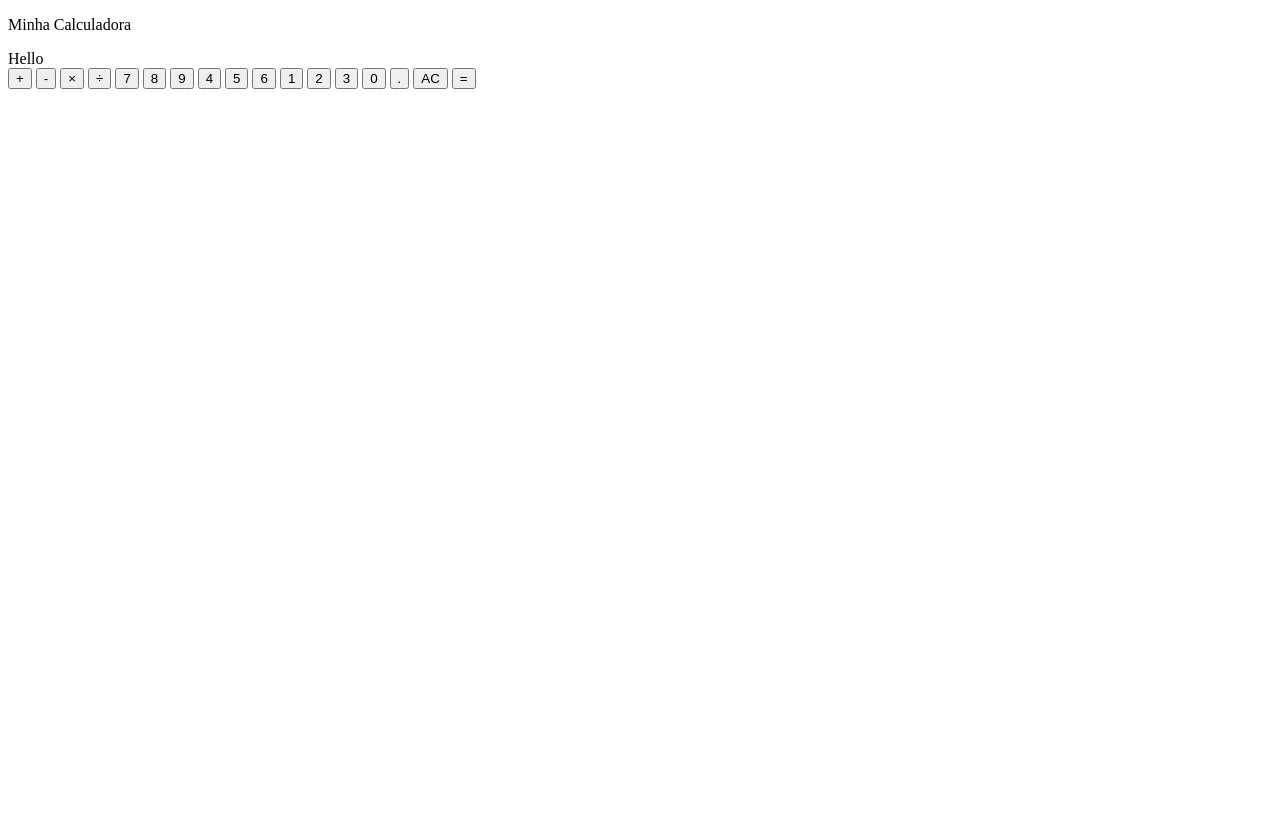
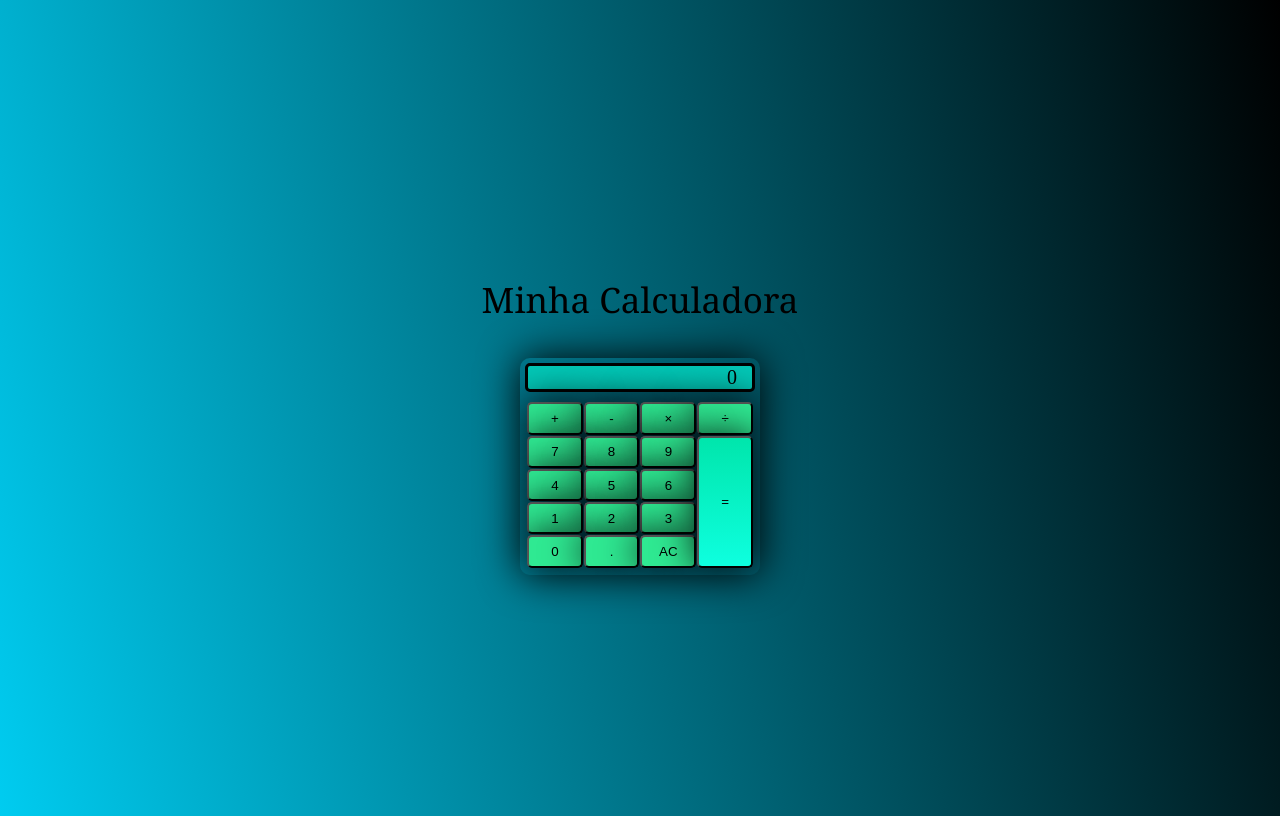
Before and after one commit to viniciusalves23/Calculadora-HTML-CSS-JS, a plain HTML site: page index.html in a window 1280 px wide. Drawn offline with Linux system fonts and the light colour scheme.

Commit message:
Foi criado o arquivo style.css para estilizar o html (index.html) da calculadora. Além disso, linkei esse arquivo style.css no html e, ainda, criei a classe 'tecla' para todos os botões do div 'calculadoraTeclas' e criei uma classe 'titulo' para o elemento <p>, na página HTML, para que este também fosse estilizado

```diff
--- a/index.html
+++ b/index.html
@@ -5,32 +5,33 @@
     <meta http-equiv="X-UA-Compatible" content="IE=edge">
     <meta name="viewport" content="width=device-width, initial-scale=1.0">
     <title>Calculadora</title>
+    <link rel="stylesheet" href = "style.css">
 </head>
 <body>
     <div clas="container">
-        <p>Minha Calculadora</p>
+        <p class="titulo">Minha Calculadora</p>
 
-        <div class="Calculadora">
-            <div class="calculadoraDisplay">Hello</div>
+        <div class="calculadora">
+            <div class="calculadoraDisplay">0</div>
 
             <div class="calculadoraTeclas">
-                <button class="teclaOperacao" data-action="adicionar">+</button>
-                <button class="teclaOperacao" data-action="subtrair">-</button>
-                <button class="teclaOperacao" data-action="multiplicar">&times;</button>
-                <button class="teclaOperacao" data-action="dividir">÷</button>
-                <button>7</button>
-                <button>8</button>
-                <button>9</button>
-                <button>4</button>
-                <button>5</button>
-                <button>6</button>
-                <button>1</button>
-                <button>2</button>
-                <button>3</button>
-                <button>0</button>
-                <button data-action="decimal">.</button>
-                <button data-action="limpar">AC</button>
-                <button class="teclaIgual" data-action="calcular">=</button>
+                <button class="teclaOperacao tecla" data-action="adicionar">+</button>
+                <button class="teclaOperacao tecla" data-action="subtrair">-</button>
+                <button class="teclaOperacao tecla" data-action="multiplicar">&times;</button>
+                <button class="teclaOperacao tecla" data-action="dividir">÷</button>
+                <button class="tecla">7</button>
+                <button class="tecla">8</button>
+                <button class="tecla">9</button>
+                <button class="tecla">4</button>
+                <button class="tecla">5</button>
+                <button class="tecla">6</button>
+                <button class="tecla">1</button>
+                <button class="tecla">2</button>
+                <button class="tecla">3</button>
+                <button class="tecla"> 0</button>
+                <button data-action="decimal" class="tecla">.</button>
+                <button data-action="limpar" class="tecla">AC</button>
+                <button class="teclaIgual tecla" data-action="calcular">=</button>
             </div>
         </div>
     </div>
--- /dev/null
+++ b/style.css
@@ -0,0 +1,86 @@
+body {
+    align-items: center;
+    background-image: linear-gradient(256deg, #000000, #00ccf0);
+    display: flex;
+    height: 100vh;
+    justify-content: center;
+}
+
+.container {
+    max-width: 20em;
+}
+
+
+.titulo{
+    color: rgb(0, 0, 0);
+    font-size: 35px;
+    font-family:Georgia, 'Times New Roman', Times, serif;
+}
+
+.calculadora {
+    border-radius: 10px;
+    box-shadow: 0 0 40px 0px rgba(0, 0, 0, 50);
+    margin-left: auto;
+    margin-right: auto;
+    margin-top: 2em;
+    max-width: 15em;
+    overflow: hidden;
+}
+
+.calculadoraDisplay {
+    background-color: rgb(3, 201, 184);
+    border: solid white opacity;
+    color: rgb(0, 0, 0);
+    font-size: 20px;
+    text-align: right;
+    padding-right: 15px;
+    margin: 5px;
+    border-radius: 5px;
+    border: solid black 3px;
+}
+
+.calculadoraTeclas{
+    background-color: transparent;
+    display: grid;
+    grid-gap: 1px;
+    grid-template-columns: repeat(4, 1fr);
+    margin:2px;
+    padding: 5px;
+}
+
+.tecla{
+    border-radius: 5px;
+    box-shadow: 0 0 40px 0px rgba(0, 0, 0, 50);
+}
+
+.calculadoraTeclas > *{
+    background-color: rgb(47, 233, 146);
+    padding: 0.5em 1.25em;
+    position:relative;
+    text-align: center;
+}
+
+.calculadoraTeclas > *:active::before,
+.calculadoraTeclas > .is-depressed::before{
+
+    background-color: rgba(0, 0, 0, 0.2);
+    bottom: 0;
+    box-shadow: 0 0 6px 0;
+    content: "";
+    left: 0;
+    opacity: 50%;
+    position: absolute;
+    right: 0;
+    top: 0;
+    z-index: 1;
+}
+
+.teclaOperacao{
+    color: rgb(0, 0, 0);
+}
+
+.teclaIgual{
+    background-image: linear-gradient(to bottom, #00e6ac, #0effdf);
+    grid-column: -2;
+    grid-row:2 / span 4;
+}
```
